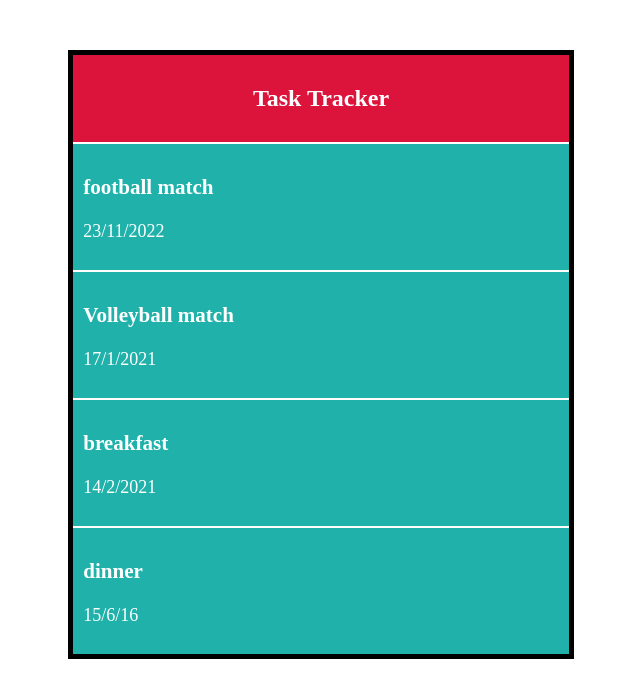
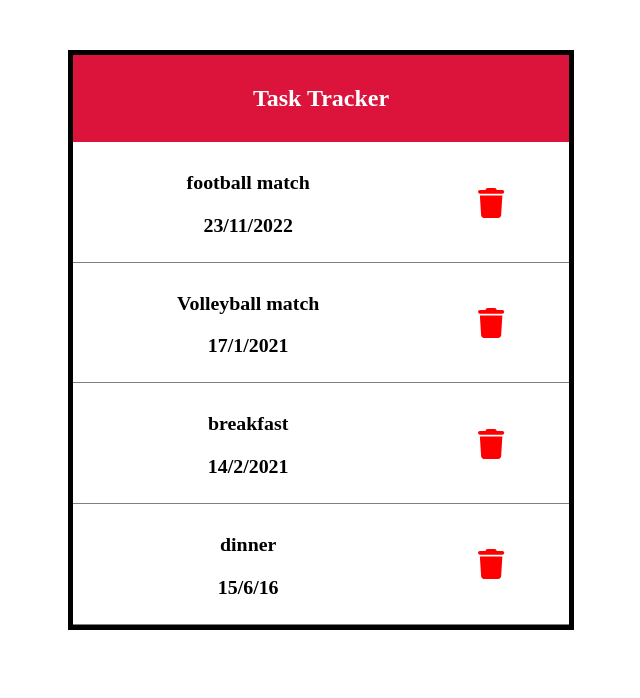
Before and after one commit to abdallah0128318/angularjs-jsonServer-CRUD-operations, an Angular app: page / in a window 1280 px wide. Shown: the top 698 px of the page, without its empty margins (319-959 px from the left). Built offline with nearby package versions, Linux system fonts and the light colour scheme; data requests are answered from the project's data file.

Commit message:
added delete icon to my tasks

```diff
--- a/package.json
+++ b/package.json
@@ -19,6 +19,11 @@
     "@angular/platform-browser": "^14.1.0",
     "@angular/platform-browser-dynamic": "^14.1.0",
     "@angular/router": "^14.1.0",
+    "@fortawesome/angular-fontawesome": "^0.11.1",
+    "@fortawesome/fontawesome-svg-core": "^6.1.1",
+    "@fortawesome/free-brands-svg-icons": "^6.1.1",
+    "@fortawesome/free-regular-svg-icons": "^6.1.1",
+    "@fortawesome/free-solid-svg-icons": "^6.1.1",
     "json-server": "^0.17.0",
     "rxjs": "~7.5.0",
     "tslib": "^2.3.0",
--- a/src/app/app.module.ts
+++ b/src/app/app.module.ts
@@ -1,11 +1,13 @@
 import { NgModule } from '@angular/core';
 import { BrowserModule } from '@angular/platform-browser';
 import { HttpClientModule } from '@angular/common/http';
+
 
 import { AppComponent } from './app.component';
 import { HeaderComponent } from './components/header/header.component';
 import { TasksComponent } from './components/tasks/tasks.component';
 import { TaskItemComponent } from './components/task-item/task-item.component';
+import { FontAwesomeModule } from '@fortawesome/angular-fontawesome';
 
 @NgModule({
   declarations: [
@@ -17,6 +19,7 @@ import { TaskItemComponent } from './components/task-item/task-item.component';
   imports: [
     BrowserModule,
     HttpClientModule,
+    FontAwesomeModule,
   ],
   providers: [],
   bootstrap: [AppComponent]
--- a/src/app/components/task-item/task-item.component.css
+++ b/src/app/components/task-item/task-item.component.css
@@ -1,8 +1,26 @@
 .task-item
 {
-    background-color: lightseagreen;
-    padding: 10px;
-    margin-top: 2px;
-    color: white;
-    font-size: 18px;
+    padding: 5px;
+    margin-top: 4px;
+    color: black;
+    font-size: 17px;
+    border-bottom: 1px solid gray;
+    text-align: center;
 }
+.task-item .flexible
+{
+    display: flex;
+    flex-direction: row;
+    align-items: center;
+}
+.task-item .flexible .info
+{
+    flex: 70%;
+}
+.task-item .flexible  fa-icon
+{
+    color: red;
+    flex: 30%;
+    font-size: 30px;
+    cursor: pointer;
+}
--- a/src/app/components/task-item/task-item.component.html
+++ b/src/app/components/task-item/task-item.component.html
@@ -1,4 +1,9 @@
 <div class="task-item">
-    <h3>{{task.text}}</h3>
-    <p>{{task.day}}</p>
+    <div class="flexible">
+        <div class="info">
+            <h3>{{task.text}}</h3>
+            <h3>{{task.day}}</h3>
+        </div>
+        <fa-icon [icon]="fatimes"></fa-icon>
+    </div>
 </div>
--- a/src/app/components/task-item/task-item.component.ts
+++ b/src/app/components/task-item/task-item.component.ts
@@ -1,4 +1,5 @@
 import { Component, Input, OnInit } from '@angular/core';
+import { faTrash } from '@fortawesome/free-solid-svg-icons';
 import { Task } from  "../../Task"
 
 @Component({
@@ -8,6 +9,7 @@ import { Task } from  "../../Task"
 })
 export class TaskItemComponent implements OnInit {
   @Input() task: Task;
+  fatimes = faTrash;
 
   constructor() { }
 
```
Also changed, not shown: 1 other file (tests, documents, lock files or other folders).
